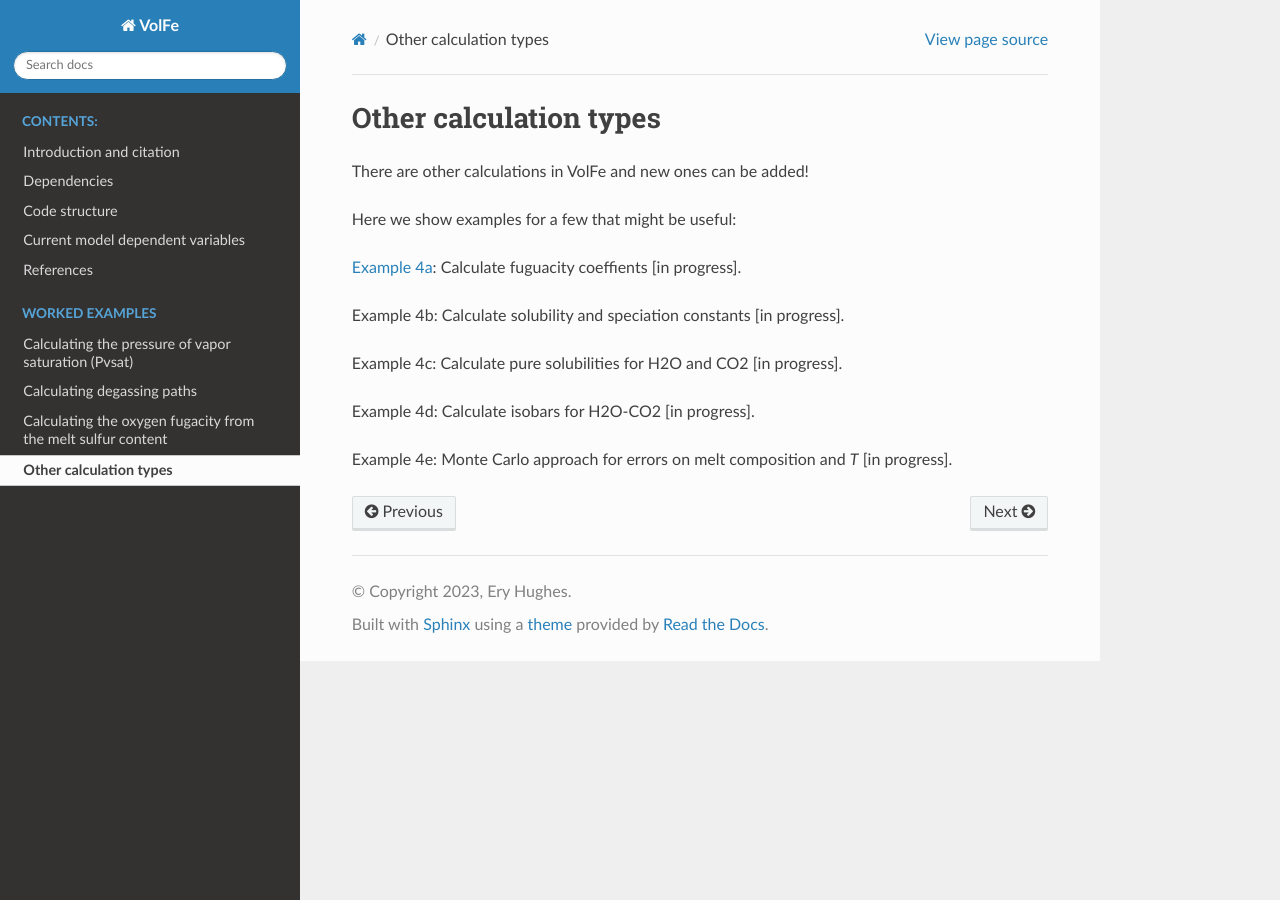
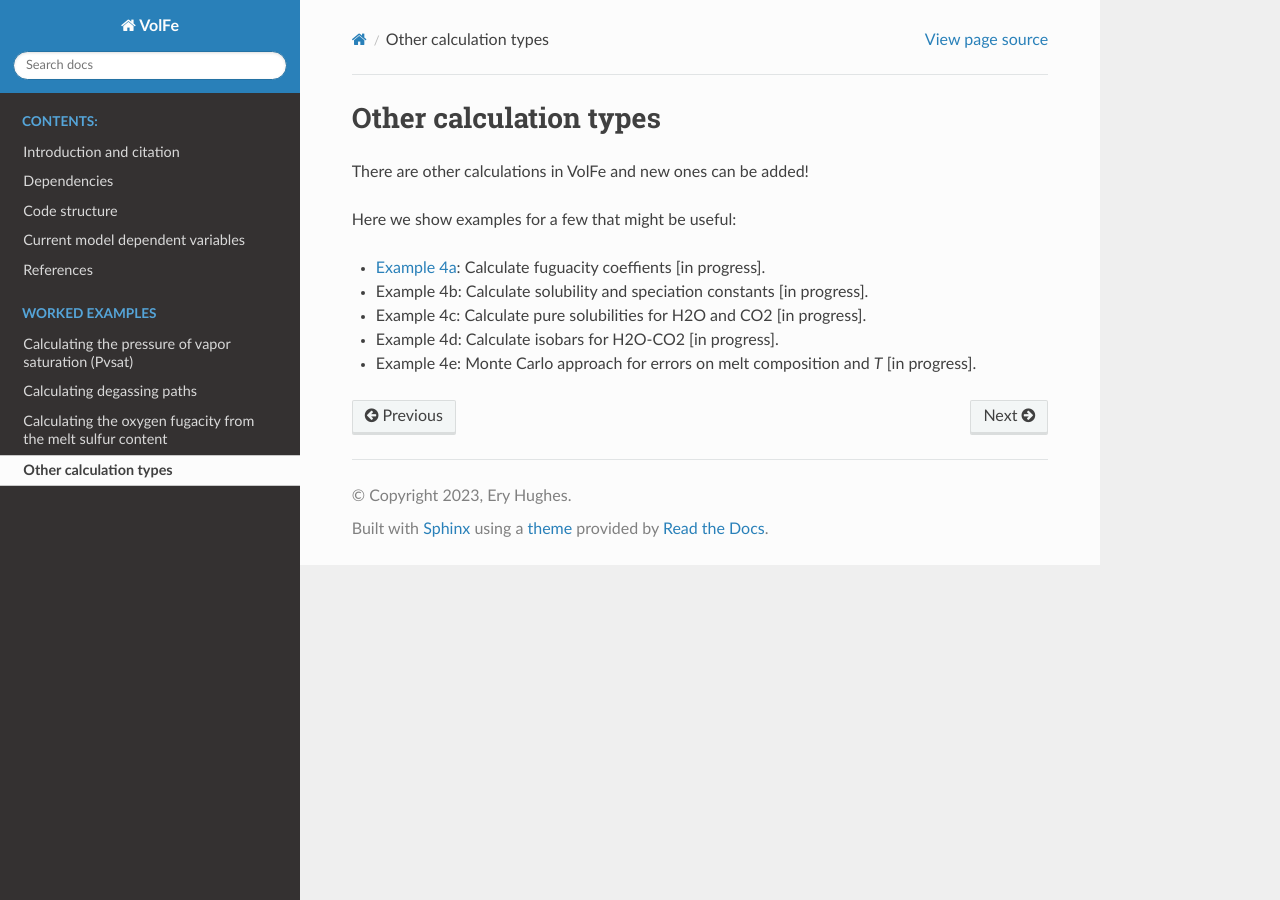
Before and after one commit to eryhughes/VolFe, a Sphinx documentation site: the page built from docs/worked_example_other.rst, in a window 1280 px wide. Built offline with Sphinx 7.4.7 and the Read the Docs theme 2.0.0, drawn with Linux system fonts in a browser that asks for light colours.

```diff
--- a/docs/worked_example_other.rst
+++ b/docs/worked_example_other.rst
@@ -6,12 +6,12 @@ There are other calculations in VolFe and new ones can be added!
 
 Here we show examples for a few that might be useful:
 
-:doc:`Example 4a <Examples/4a. other_fug_coeff>`: Calculate fuguacity coeffients [in progress].
+- :doc:`Example 4a <Examples/4a. other_fug_coeff>`: Calculate fuguacity coeffients [in progress].
 
-:doc:`Example 4b <Examples/4b. other_sol_spec_const>`: Calculate solubility and speciation constants [in progress].
+- :doc:`Example 4b <Examples/4b. other_sol_spec_const>`: Calculate solubility and speciation constants [in progress].
 
-:doc:`Example 4c <Examples/4c. other_pure_sol>`: Calculate pure solubilities for H2O and CO2 [in progress].
+- :doc:`Example 4c <Examples/4c. other_pure_sol>`: Calculate pure solubilities for H2O and CO2 [in progress].
 
-:doc:`Example 4d <Examples/4d. other_isobar>`: Calculate isobars for H2O-CO2 [in progress].
+- :doc:`Example 4d <Examples/4d. other_isobar>`: Calculate isobars for H2O-CO2 [in progress].
 
-:doc:`Example 4e <Examples/4e. other_error>`: Monte Carlo approach for errors on melt composition and *T* [in progress].
+- :doc:`Example 4e <Examples/4e. other_error>`: Monte Carlo approach for errors on melt composition and *T* [in progress].
--- a/docs/worked_example_oxys.rst
+++ b/docs/worked_example_oxys.rst
@@ -11,8 +11,8 @@ This calculation was outlined in detail in Section “Using wmST as an oxybarome
 
 In this example we'll show you how to run this calculation for:
 
-:doc:`Example 3a <Examples/3a. SfO2 1MI_df>`: One analysis entered as a dataframe using default options.
+- :doc:`Example 3a <Examples/3a. SfO2 1MI_df>`: One analysis entered as a dataframe using default options.
 
-:doc:`Example 3b <Examples/3b. SfO2 csv>`: Analyses in a csv file using default options.
+- :doc:`Example 3b <Examples/3b. SfO2 csv>`: Analyses in a csv file using default options.
 
-:doc:`Example 3c <Examples/3c. SfO2 user_opt>`: Analyses in a csv file using user specified options.
+- :doc:`Example 3c <Examples/3c. SfO2 user_opt>`: Analyses in a csv file using user specified options.
--- a/docs/worked_example_pvsat.rst
+++ b/docs/worked_example_pvsat.rst
@@ -13,8 +13,8 @@ This calculation was outlined in detail Hughes et al. (2024) (schematic in figur
 
 In this example we'll show you how to run this calculation for:
 
-:doc:`Example 1a <Examples/1a. pvsat 1MI_df>`: One analysis entered as a dataframe using default options.
+- :doc:`Example 1a <Examples/1a. pvsat 1MI_df>`: One analysis entered as a dataframe using default options.
 
-:doc:`Example 1b <Examples/1b. pvsat csv>`: Analyses in a csv file using default options.
+- :doc:`Example 1b <Examples/1b. pvsat csv>`: Analyses in a csv file using default options.
 
-:doc:`Example 1c <Examples/1c. pvsat user_opt>`: Analyses in a csv file using user specified options.
+- :doc:`Example 1c <Examples/1c. pvsat user_opt>`: Analyses in a csv file using user specified options.
```
Also changed, not shown: docs/worked_example_degas.rst (+5 -5 lines).
